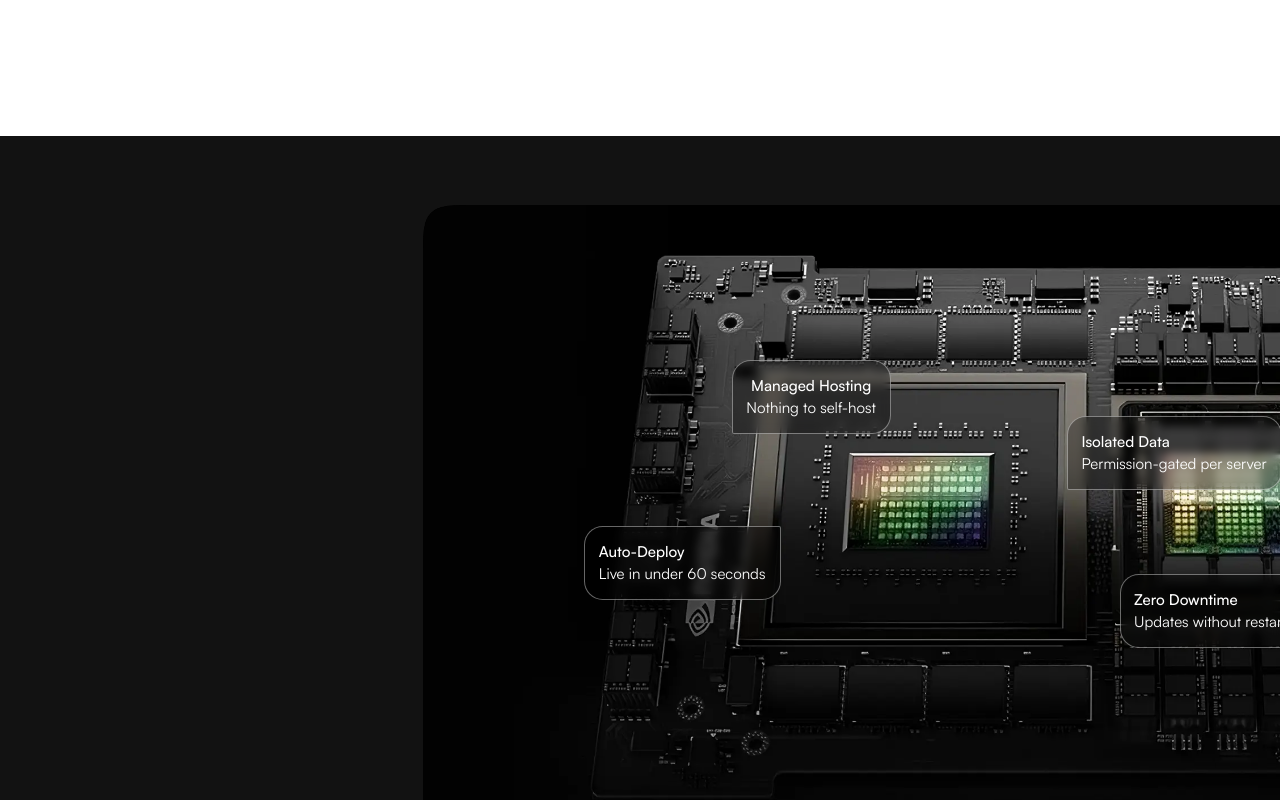
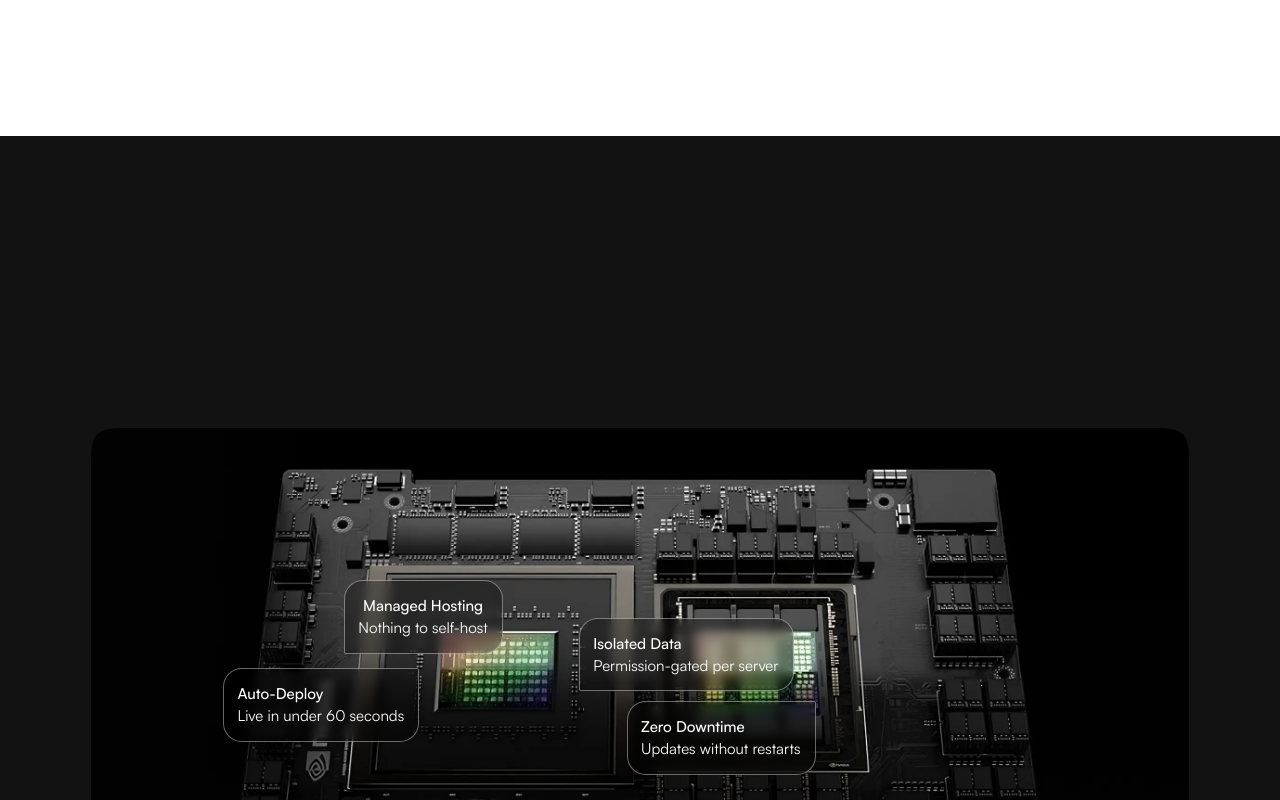
Before and after one commit to 22hype22/website-V3, a Next.js app: page / in a window 1280 px wide. Shown: the part 6140-6940 px from the top of the page. Built offline with nearby package versions, Linux system fonts and the light colour scheme.

Commit message:
Perfom section scrolls normally: no pin, no ride-in; headline over the board on every size
Co-Authored-By: Claude Fable 5.1 <noreply@anthropic.com>
Claude-Session: https://claude.ai/code/session_01YLWWZieTLCvxiBYisF2b3k

```diff
--- a/src/components/site/Perfom.tsx
+++ b/src/components/site/Perfom.tsx
@@ -1,29 +1,12 @@
 "use client";
 
 import { useRef } from "react";
-import { gsap, useGSAP } from "@/lib/gsap";
 import { Split } from "./primitives";
 
-/* "Powered by Managed Infrastructure, Always On": the section is two screens tall and pins its content.
-   The headline slides left as the GPU board rides in from the right, turns from grey to colour, and the four
-   badges pop in over it. */
+/* "Powered by Managed Infrastructure, Always On": a plain section you scroll past. The headline sits above the
+   GPU board, which is shown in colour with its four badges from the start (nothing pins or rides in). */
 export default function Perfom() {
   const root = useRef<HTMLDivElement>(null);
-
-  useGSAP(() => {
-    const el = root.current; if (!el) return;
-    // on phones the live site shows the board statically; tablets and up get the ride-in
-    const mm = gsap.matchMedia();
-    mm.add("(min-width: 768px)", () => {
-    const tl = gsap.timeline({ scrollTrigger: { trigger: el, start: "top top", end: "bottom top", scrub: 0.8 } });
-    tl.fromTo(".perfom_wrap-scroll", { xPercent: 100 }, { xPercent: 0, ease: "none", duration: 0.48 }, 0)
-      .fromTo(".perfom_h-1", { xPercent: 0 }, { xPercent: -70, ease: "none", duration: 0.48 }, 0)
-      .fromTo(".perfom_h-2", { xPercent: 0 }, { xPercent: -90, ease: "none", duration: 0.48 }, 0)
-      .fromTo(".perfom_img.is-color", { opacity: 0 }, { opacity: 1, ease: "none", duration: 0.055 }, 0.43)
-      .fromTo(".perfom_badge", { opacity: 0, scale: 0 }, { opacity: 1, scale: 1, ease: "none", duration: 0.08 }, 0.39)
-      .to({}, { duration: 0.5 });
-    });
-  }, { scope: root });
 
   return (
     <div className="section_perfom" ref={root}>
--- a/src/styles/overrides.css
+++ b/src/styles/overrides.css
@@ -281,6 +281,15 @@ html.chat-open { overflow: hidden; }
 /* ───────── odds and ends ───────── */
 .perfom_img { display: block; }
 .perfom_img.is-color { position: absolute; inset: 0; }
+/* no pinning or ride-in: the section is one block, headline over the board, on every screen size */
+@media screen and (min-width: 768px) {
+  .section_perfom { height: auto; padding: 8rem 2.5rem 7rem; }
+  .padding-global.is-perfom { position: static; height: auto; }
+  .perfom_content { height: auto; max-width: none; grid-row-gap: 3rem; }
+  .perfom_wrap-scroll { position: relative; left: 0; width: auto; }
+  .perfom_img { height: 36rem; }
+}
+@media screen and (min-width: 768px) and (max-width: 991px) { .perfom_img { height: 30rem; } .perfom_badge { font-size: 0.72rem; padding: 0.55rem 0.65rem; } .section_perfom { padding: 6rem 1.5rem 5rem; } }
 .cookies { display: none; }
 [data-fade] { opacity: 0; }
 html.no-js [data-fade] { opacity: 1; }
```
